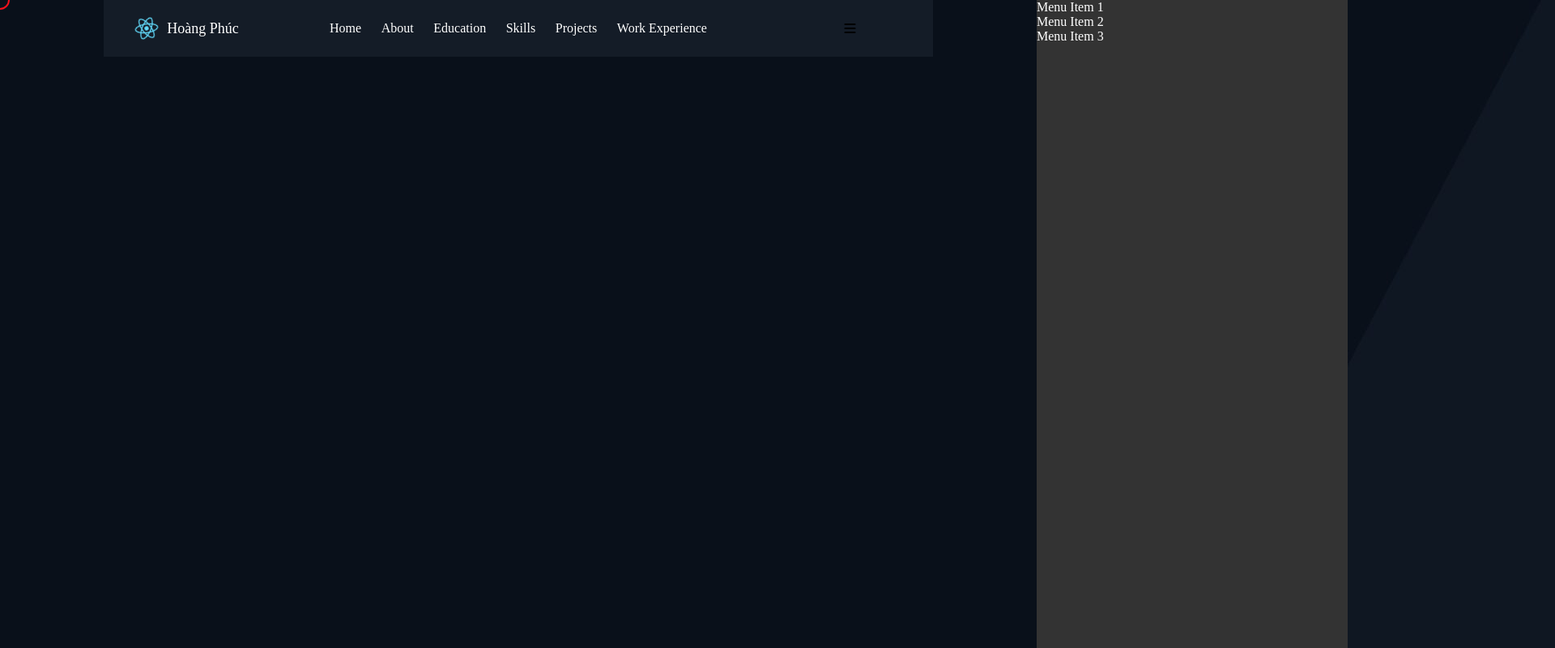
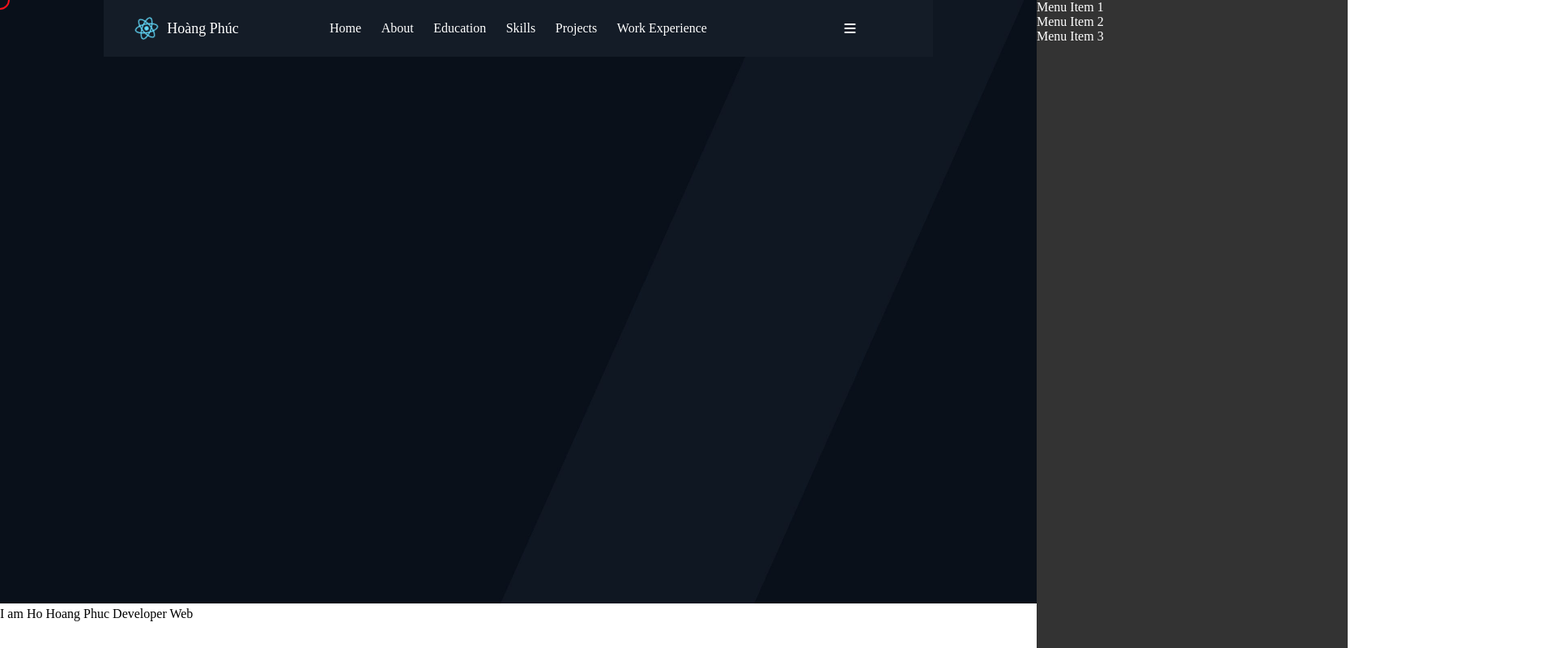
Before and after one commit to Minurte1/Portfolio, a React (Create React App) app: page / in a window 1280 px wide. Shown: the top 800 px of the page at 81% size, 1920 px wide, since content can reach past the window. Built offline with nearby package versions, Linux system fonts and the light colour scheme.

Commit message:
cap nhat

```diff
--- a/src/App.css
+++ b/src/App.css
@@ -17,7 +17,7 @@
   position: fixed;
   top: 0;
   left: 0;
-
+  z-index: 2;
 
 
 
@@ -127,6 +127,15 @@ body.menu-closed {
   /* Ngăn chặn cuộn màn hình khi container-NavbarShow được mở */
 }
 
+.fa-bars {
+  color: white;
+}
+
+.fa-bars:hover {
+  cursor: pointer;
+  color: tomato;
+}
+
 .overlay {
   position: fixed;
   top: 0;
@@ -145,3 +154,19 @@ body.menu-closed {
   display: block;
   /* Hiển thị khi active */
 }
+
+.Home-banner {
+  width: 100%;
+  height: 745px;
+  position: relative;
+}
+
+.home-info {
+  width: 50%;
+  height: 100%;
+}
+
+.home-avt {
+  width: 50%;
+  height: 100%;
+}
--- a/src/App.js
+++ b/src/App.js
@@ -50,18 +50,24 @@ const App = () => {
       <p>àhuas</p>
       <p>àhuas</p>
       <p>àhuas</p> <p>àhuas</p> <p>àhuas</p> <p>àhuas</p> */}
-      <img src={require('./public/image/banner-scaled.jpg')} alt="Banner" />
+
 
       <section id='home'>
-        <ScrollAnimation animateIn="fadeIn" animateOut="fadeOut" duration={2} animateOnce={true}>
+        <img src={require('./public/image/banner-scaled.jpg')} alt="Banner" className='Home-banner' />
+        <div className='home-info'>
+          <p>I am Ho Hoang Phuc Developer Web</p>
+        </div>
+        <div className='home-avt'>
+          <img></img>
+        </div>
+      </section>
+      <section id='about'> {/* <ScrollAnimation animateIn="fadeIn" animateOut="fadeOut" duration={2} animateOnce={true}>
           <h1>Hello, Animated on Scroll!</h1>
         </ScrollAnimation>
 
         <ScrollAnimation animateIn="zoomIn" animateOut="zoomOut" duration={1} animateOnce={true}>
           <p>This is a sample text with scroll animation.</p>
-        </ScrollAnimation>
-      </section>
-      <section id='about'></section>
+        </ScrollAnimation> */}</section>
       <section id='education'></section>
       <section id='skill'></section>
       <section id='about'></section>
--- a/src/public/component/cursor.css
+++ b/src/public/component/cursor.css
@@ -10,6 +10,7 @@
     pointer-events: none;
     transform: translate(-50%, -50%);
     transition: width 0.2s, height 0.2s;
+    z-index: 9999;
 }
 
 .cursor.hovered {
```
